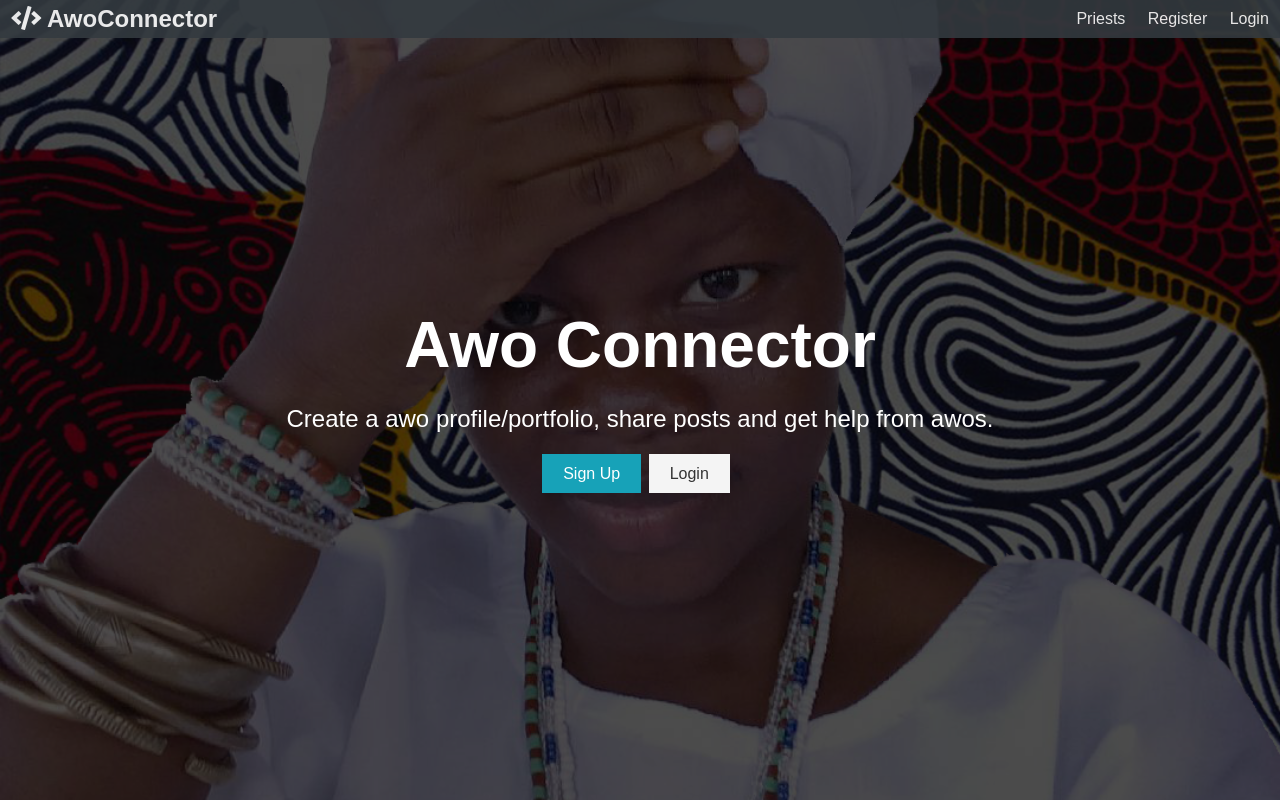
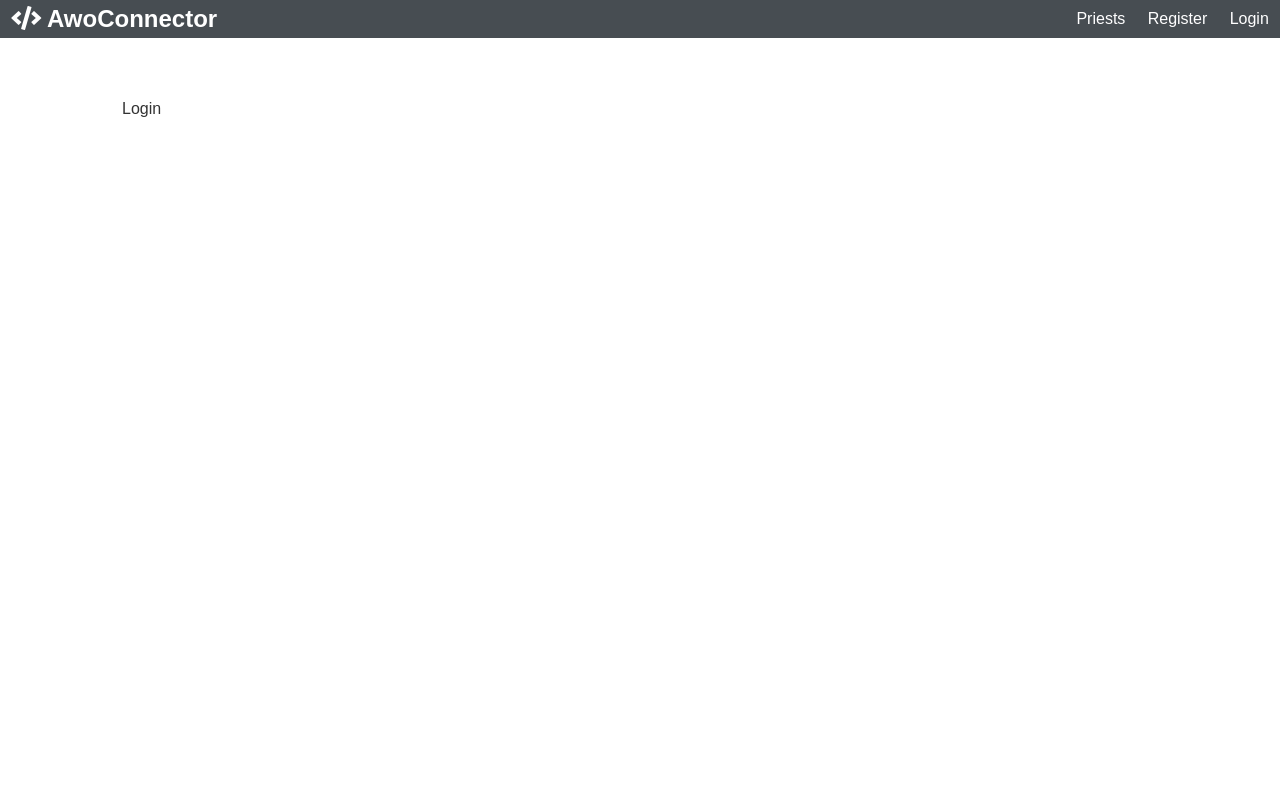
Before and after one commit to hoodielive/mern, a React (Create React App) app in the folder awoconnector/client/: page /login in a window 1280 px wide. Built offline with nearby package versions, Linux system fonts and the light colour scheme.

Commit message:
React Router Set up.
React doesn't user <a href='#'>. Rather it uses 'Link to="#"'.
This functionality is imported from react-router-dom. I have set
up Link to for the Register and Login routes in Navbar and for the
Landing page.

```diff
--- a/awoconnector/client/src/App.js
+++ b/awoconnector/client/src/App.js
@@ -1,12 +1,25 @@
 import React, { Fragment } from 'react';
-import Navbar from './components/layout/Navbar';
-import Landing from './components/layout/Landing';
+import { BrowserRouter as Router, Route, Switch } from 'react-router-dom'
+import Navbar from './components/layout/Navbar'
+import Landing from './components/layout/Landing'
+import Register from './components/auth/Register'
+import Login from './components/auth/Login'
+
 import './App.css';
 
 const App = () => (
+	<Router>
 	<Fragment>
 		<Navbar />
-		<Landing />
+		<Route exact path="/" component={ Landing } />
+		<section className="container">
+			<Switch>
+				<Route exact path="/register" component={Register}></Route>
+				<Route exact path="/login" component={Login}></Route>
+			</Switch>
+		</section>
 	</Fragment>
+	</Router>
 )
+
 export default App;
--- /dev/null
+++ b/awoconnector/client/src/components/auth/Login.js
@@ -0,0 +1,7 @@
+import React from 'react'
+
+export const Login = () => {
+    return <div> Login </div>
+}
+
+export default Login
--- /dev/null
+++ b/awoconnector/client/src/components/auth/Register.js
@@ -0,0 +1,8 @@
+import React from 'react'
+
+export const Register = () => {
+    return <div> Register </div>
+};
+
+
+export default Register
--- a/awoconnector/client/src/components/layout/Landing.js
+++ b/awoconnector/client/src/components/layout/Landing.js
@@ -1,4 +1,5 @@
 import React from 'react'
+import { Link } from 'react-router-dom'
 
 export const Landing = () => {
     return (
@@ -7,12 +8,11 @@ export const Landing = () => {
             <div className="landing-inner">
                 <h1 className="x-large">Awo Connector</h1>
                 <p className="lead">
-                    Create a awo profile/portfolio, share posts and get help from
-                    awos.
+                    Create a awo profile/portfolio, share posts and get help from awos.
                 </p>
             <div className="buttons">
-                <a href="register.html" className="btn btn-primary">Sign Up</a>
-                <a href="login.html" className="btn btn-light">Login</a>
+                <Link to="/register" className="btn btn-primary">Sign Up</Link>
+                <Link to="/login" className="btn btn-light">Login</Link>
             </div>
             </div>
             </div>
--- a/awoconnector/client/src/components/layout/Navbar.js
+++ b/awoconnector/client/src/components/layout/Navbar.js
@@ -1,16 +1,22 @@
 import React from 'react'
-import { Landing } from './Landing'
+import { Link } from 'react-router-dom'
 
-export const Navbar = () => {
+const Navbar = () => {
     return (
       <nav className="navbar bg-dark">
         <h1>
-            <a href="index.html"><i className="fas fa-code"></i> AwoConnector</a>
+            <Link to="/"><i className="fas fa-code"></i> AwoConnector</Link>
         </h1>
         <ul>
-            <li><a href="profiles.html">Priests</a></li>
-            <li><a href="register.html">Register</a></li>
-            <li><a href="login.html">Login</a></li>
+            <li>
+                <Link to="!#">Priests</Link>
+            </li>
+            <li>
+                <Link to="/register">Register</Link>
+            </li>
+            <li>
+                <Link to="/login">Login</Link>
+            </li>
         </ul>
      </nav>
     )
```
